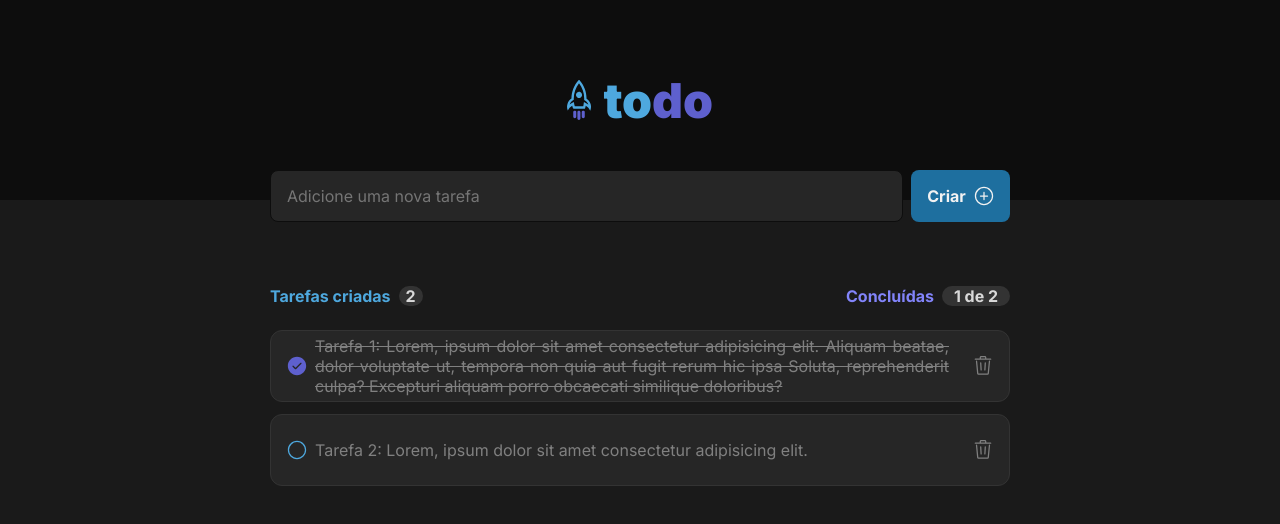
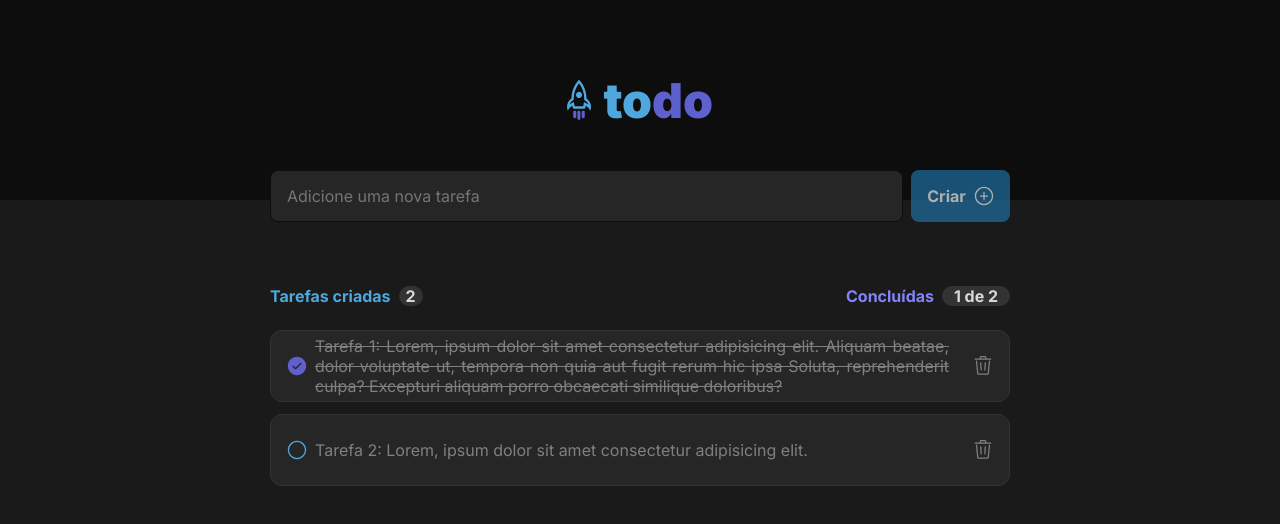
Before and after one commit to rsgabriel01/todo-list, a React (Vite) app: page / in a window 1280 px wide. Shown: the top 524 px of the page. Built offline with nearby package versions, Linux system fonts and the light colour scheme.

Commit message:
Add delete tasks and validations of input form

```diff
--- a/src/components/TaskItem.module.css
+++ b/src/components/TaskItem.module.css
@@ -55,7 +55,7 @@ li button {
 }
 
 .taskUnchecked:hover:active {
-  color: var(--blue);
+  color: var(--blue-light);
 }
 
 .taskChecked {
@@ -67,7 +67,7 @@ li button {
 }
 
 .taskChecked:hover:active {
-  color: var(--purple-dark);
+  color: var(--purple-light);
 }
 
 .taskButtonTrash {
--- a/src/components/TaskItem.tsx
+++ b/src/components/TaskItem.tsx
@@ -8,11 +8,20 @@ import { taskType } from './ToDoList'
 interface TaskItemProps {
   task: taskType
   onDoneUndoneTask: (task: taskType) => void
+  onDeleteTask: (task: taskType) => void
 }
 
-export function TaskItem({ task, onDoneUndoneTask }: TaskItemProps) {
+export function TaskItem({
+  task,
+  onDoneUndoneTask,
+  onDeleteTask
+}: TaskItemProps) {
   function handleDoneUndoneTask() {
     onDoneUndoneTask(task)
+  }
+
+  function handleDeleteTask() {
+    onDeleteTask(task)
   }
 
   return (
@@ -41,6 +50,7 @@ export function TaskItem({ task, onDoneUndoneTask }: TaskItemProps) {
           size={20}
           className={styles.taskTrash}
           title="Deletar tarefa"
+          onClick={handleDeleteTask}
         />
       </button>
     </li>
--- a/src/components/ToDoList.module.css
+++ b/src/components/ToDoList.module.css
@@ -31,7 +31,7 @@ form input {
   color: var(--gray-100);
 }
 
-form button {
+form button[type='submit'] {
   display: flex;
   align-items: center;
   justify-content: center;
@@ -39,8 +39,6 @@ form button {
 
   height: 52px;
   width: 100px;
-
-  /* padding: 16px; */
 
   border: 0;
   border-radius: 8px;
@@ -54,8 +52,17 @@ form button {
   cursor: pointer;
 }
 
-form button:hover {
+form button[type='submit']:not(:disabled):hover {
   background: var(--blue);
+}
+
+form button[type='submit']:not(:disabled):active {
+  background: var(--blue-light);
+}
+
+form button[type='submit']:disabled {
+  opacity: 0.7;
+  cursor: not-allowed;
 }
 
 /* form button:hover:active {
--- a/src/components/ToDoList.tsx
+++ b/src/components/ToDoList.tsx
@@ -51,7 +51,8 @@ export function ToDoList() {
     const lastElementTasksSortedAscById =
       tasksSortedAscById[tasksSortedAscById.length - 1]
 
-    const newTaskId: number = lastElementTasksSortedAscById.id + 1
+    const newTaskId: number =
+      tasks.length > 0 ? lastElementTasksSortedAscById.id + 1 : 1
 
     const newTasksObject: taskType = {
       id: newTaskId,
@@ -79,6 +80,23 @@ export function ToDoList() {
     setTasks(tasksWithAlteredTaskToDoneOrUndone)
   }
 
+  function deleteTask(taskToDelete: taskType) {
+    const tasksWithoutTaskToDelete = tasks.filter(task => {
+      return task !== taskToDelete
+    })
+
+    setTasks(tasksWithoutTaskToDelete)
+  }
+
+  function newTaskTextIsEmpty() {
+    if (newTaskText.length === 0 || !newTaskText.trim()) {
+      return true
+    }
+    return false
+  }
+
+  const isNewTaskEmpty = newTaskTextIsEmpty()
+
   return (
     <main>
       <form onSubmit={handleCreateNewTask}>
@@ -86,12 +104,13 @@ export function ToDoList() {
           type="text"
           placeholder="Adicione uma nova tarefa"
           name="taskText"
+          autoComplete="off"
           value={newTaskText}
           onChange={handleNewTaskTextChange}
           required
         />
 
-        <button type="submit">
+        <button type="submit" disabled={isNewTaskEmpty}>
           Criar
           <GoPlusCircle size={20} />
         </button>
@@ -118,6 +137,7 @@ export function ToDoList() {
                 key={tasksIterator.id}
                 task={tasksIterator}
                 onDoneUndoneTask={doneUndoneTask}
+                onDeleteTask={deleteTask}
               />
             ))}
           </ul>
--- a/src/global.css
+++ b/src/global.css
@@ -1,8 +1,11 @@
 :root {
   --blue: #4ea8de;
   --blue-dark: #1e6f9f;
+  --blue-light: #57b9f3;
+
   --purple: #8284fa;
   --purple-dark: #5e60ce;
+  --purple-light: #9b9dff;
 
   --white: #fff;
   --gray-100: #f2f2f2;
```
